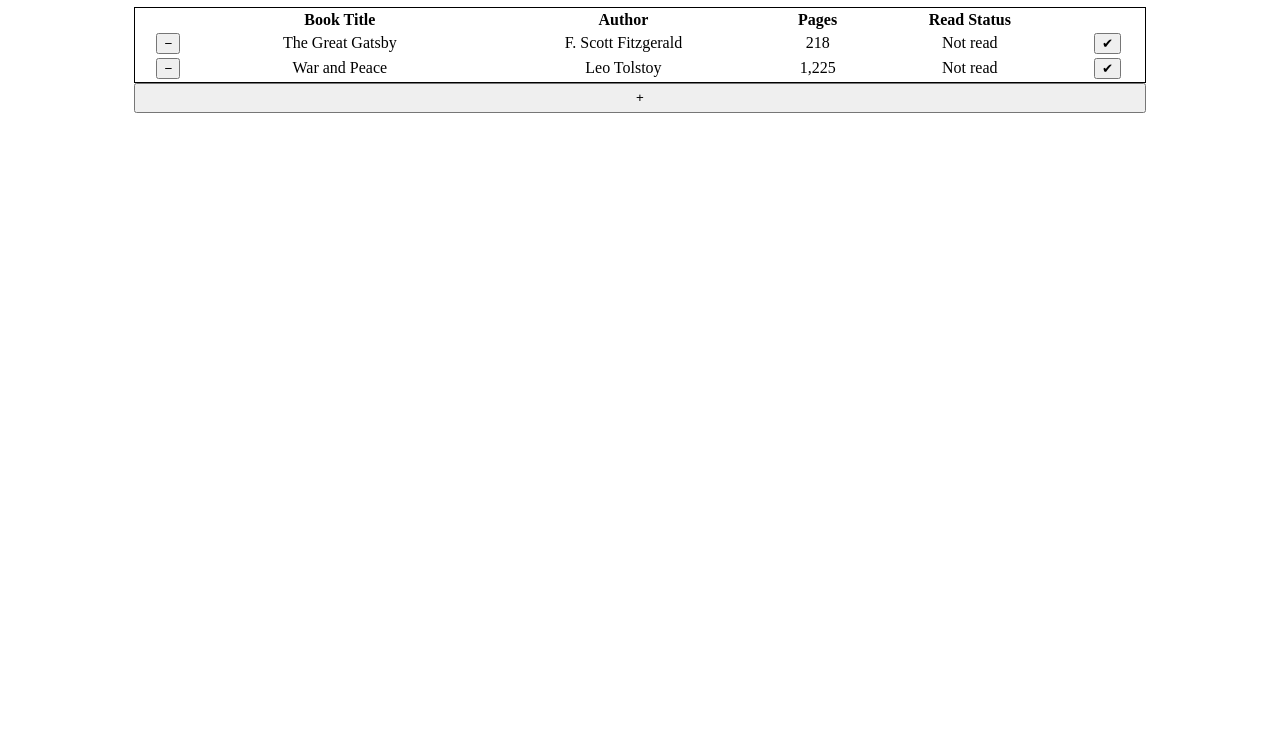
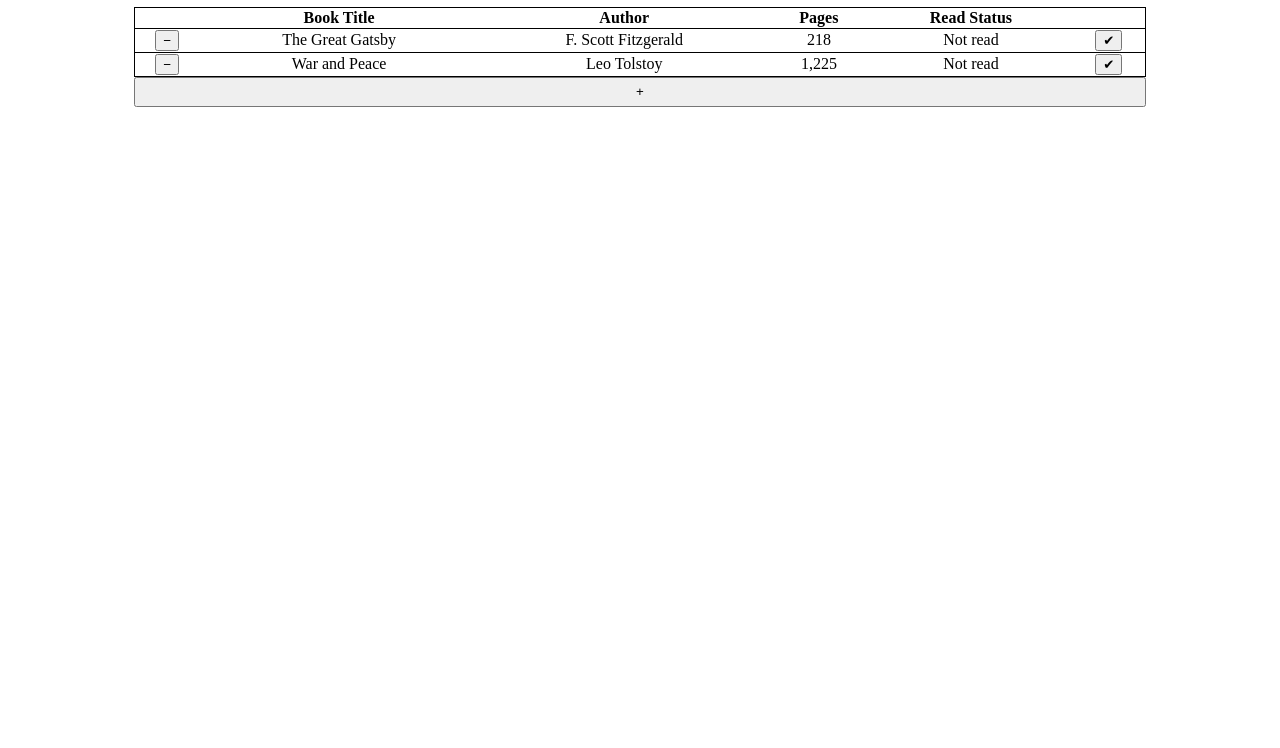
Before and after one commit to xSandoval21x/book-tracker, a plain HTML site: page index.html in a window 1280 px wide. Shown: the part 73-821 px from the top of the page. Drawn offline with Linux system fonts and the light colour scheme.

Commit message:
Add border to seperate book entries

```diff
--- a/index.html
+++ b/index.html
@@ -15,6 +15,7 @@
             <th>Author</th>
             <th>Pages</th>
             <th>Read Status</th>
+            <th id="change-status"></th>
         </tr>
     </table>
     <button id="add-entry">&plus;</button>
--- a/style.css
+++ b/style.css
@@ -5,11 +5,15 @@ html, body {
 
 table {
     border: 1px solid black;
+    border-collapse: collapse;
     width: 80%;
     margin: auto;
     text-align: center;
 }
 
+td {
+    border-top: 1px solid black;
+}
 
 #add-entry {
     display: block;
```
